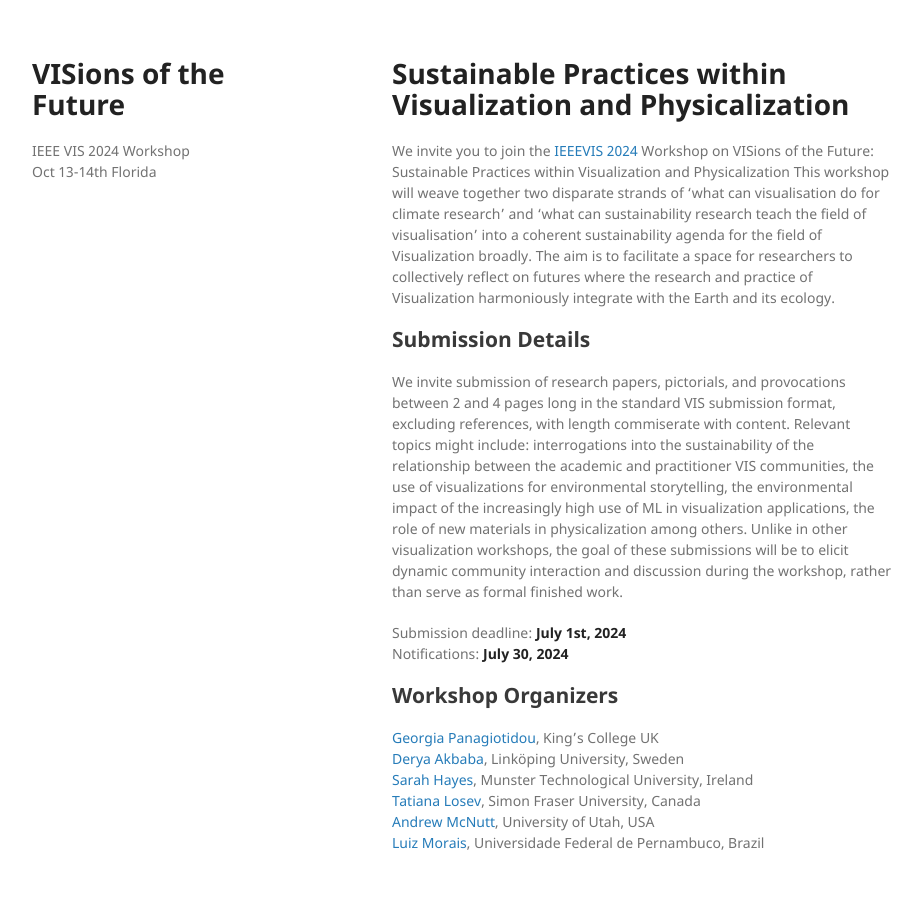
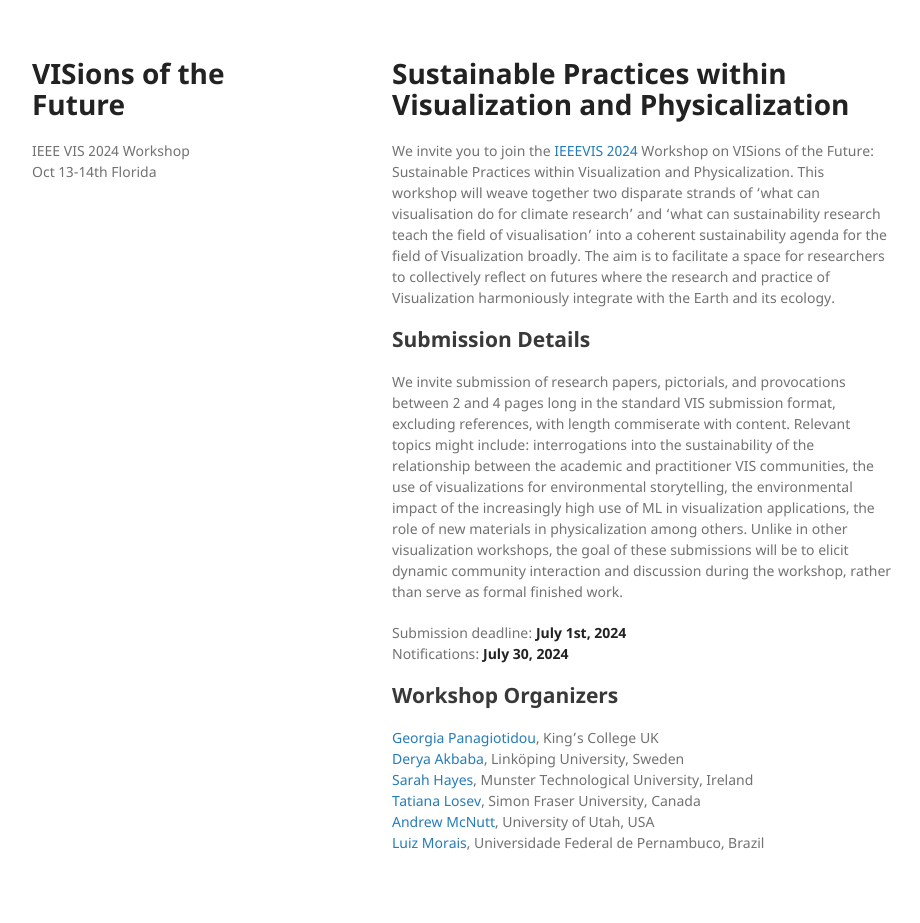
Before and after one commit to visionsofthefuture/visionsofthefuture.github.io, a Jekyll site: the page built from index.md, in a window 1280 px wide. Shown: the whole page, without its empty margins (178-1098 px from the left). Built offline with Jekyll 4.4.1, drawn with Linux system fonts in a browser that asks for light colours.

Commit message:
fixed typo

```diff
--- a/index.md
+++ b/index.md
@@ -4,7 +4,7 @@ layout: default
 ---
 # Sustainable Practices within Visualization and Physicalization
 
-We invite you to join the [IEEEVIS 2024](https://ieeevis.org/year/2024/welcome ) Workshop on VISions of the Future: Sustainable Practices within Visualization and Physicalization This workshop will weave together two disparate strands of ‘what can visualisation do for climate research’ and ‘what can sustainability research teach the field of visualisation’ into a coherent sustainability agenda for the field of Visualization broadly. The aim is to facilitate a space for researchers to collectively reflect on futures where the research and practice of Visualization harmoniously integrate with the Earth and its ecology.
+We invite you to join the [IEEEVIS 2024](https://ieeevis.org/year/2024/welcome ) Workshop on VISions of the Future: Sustainable Practices within Visualization and Physicalization. This workshop will weave together two disparate strands of ‘what can visualisation do for climate research’ and ‘what can sustainability research teach the field of visualisation’ into a coherent sustainability agenda for the field of Visualization broadly. The aim is to facilitate a space for researchers to collectively reflect on futures where the research and practice of Visualization harmoniously integrate with the Earth and its ecology.
 
 ## Submission Details
 
```
